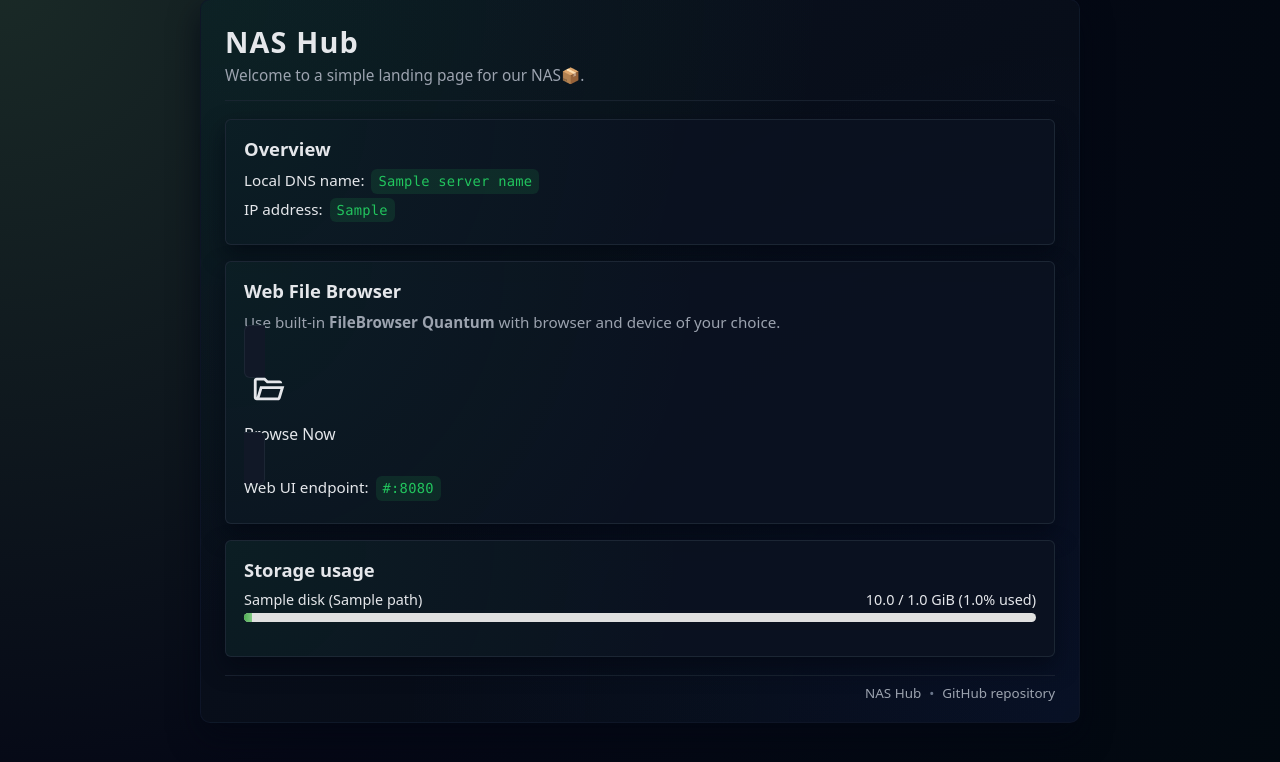
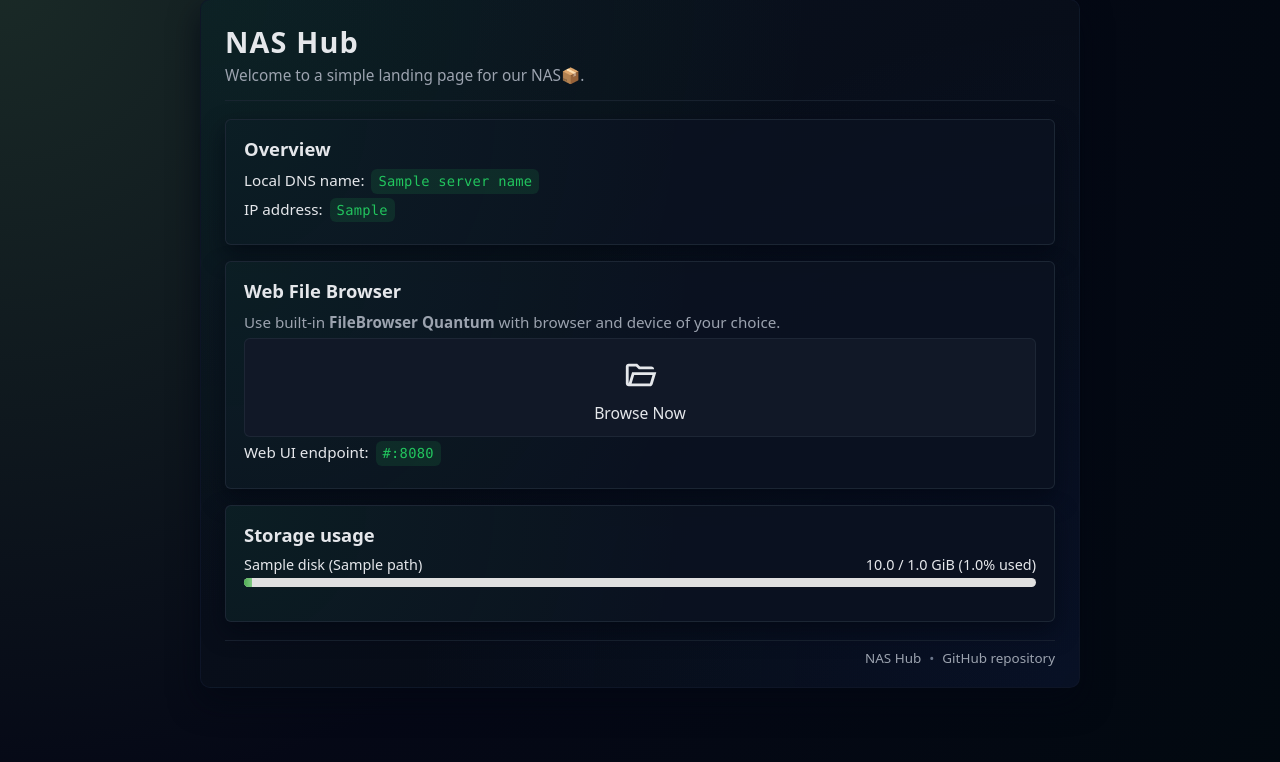
Before and after one commit to kubikulek231/nas, a Flask app: template website/src/templates/index.html in a window 1280 px wide. Shown: the part 25-787 px from the top of the page. Run offline with Flask 3, Linux system fonts and the light colour scheme; the template is opened without the code that fills it: most values are stand-ins (such as "Sample title", 1, 10 or a date in 2020).

Commit message:
Fix flexbox

```diff
--- a/website/src/static/browser.css
+++ b/website/src/static/browser.css
@@ -1,5 +1,5 @@
 .button {
-  display: flexbox;
+  display: flex;              /* was: flexbox */
   flex-direction: column;
   align-items: center;
   justify-content: center;
@@ -14,6 +14,7 @@
   text-decoration: none;
   cursor: pointer;
   width: 100%;
+  box-sizing: border-box;     /* ensures padding doesn't overflow */
   transition:
     background-color 0.18s ease,
     border-color 0.18s ease,
@@ -25,7 +26,6 @@
 .button-image {
   width: 48px;
   height: 48px;
-  margin-bottom: 10px;
 
   /* color of the icon */
   background-color: #e5e7eb;
@@ -40,6 +40,7 @@
   -webkit-mask-size: 70%;
   mask-size: 70%;
 }
+
 /* Text block */
 .button-text {
   font-size: 0.98rem;
--- a/website/src/templates/index.html
+++ b/website/src/templates/index.html
@@ -34,6 +34,7 @@
         <p class="note">
           Use built-in <b>FileBrowser Quantum</b> with browser and device of your choice.
         </p>
+
         <a class="button button-primary"
           href="{{ base_url }}:8080"
           target="_blank"
@@ -41,7 +42,6 @@
           <div class="button-image"></div>
           <div class="button-text">Browse Now</div>
         </a>
-
 
         <p>
           Web UI endpoint:
```
Lines whose indentation alone changed are shown as unchanged.
